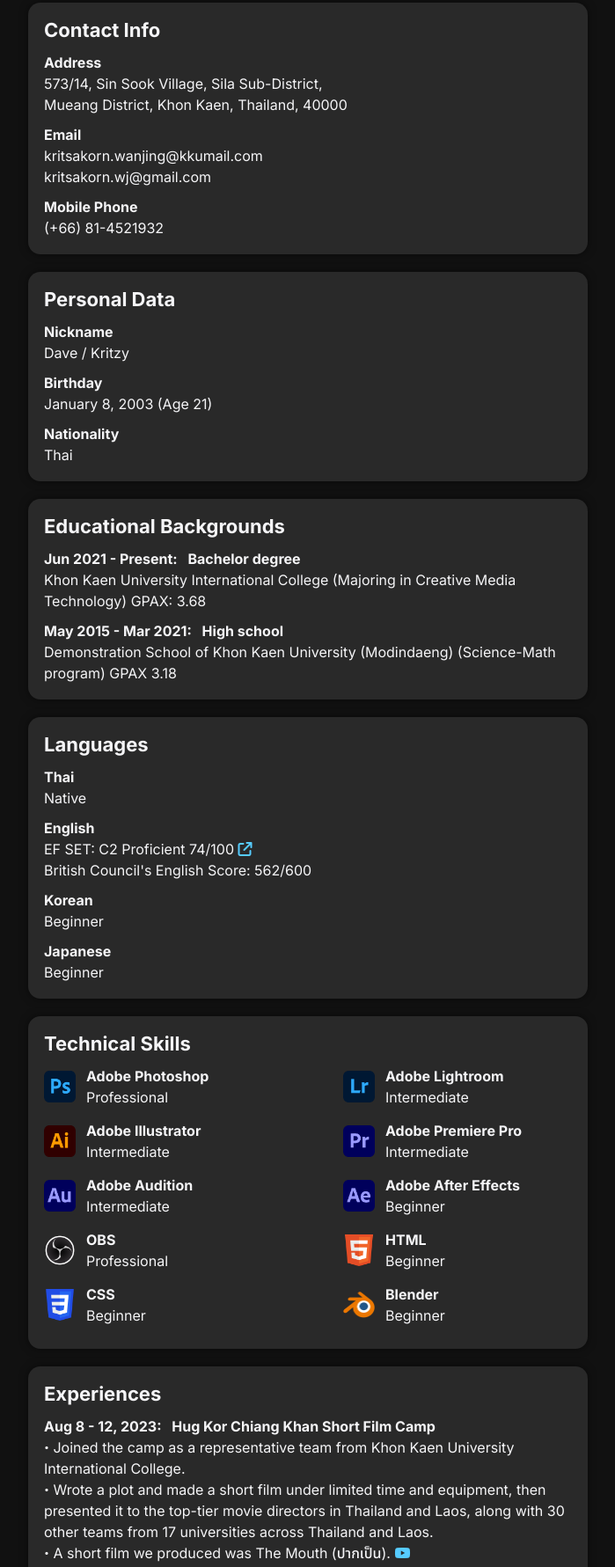
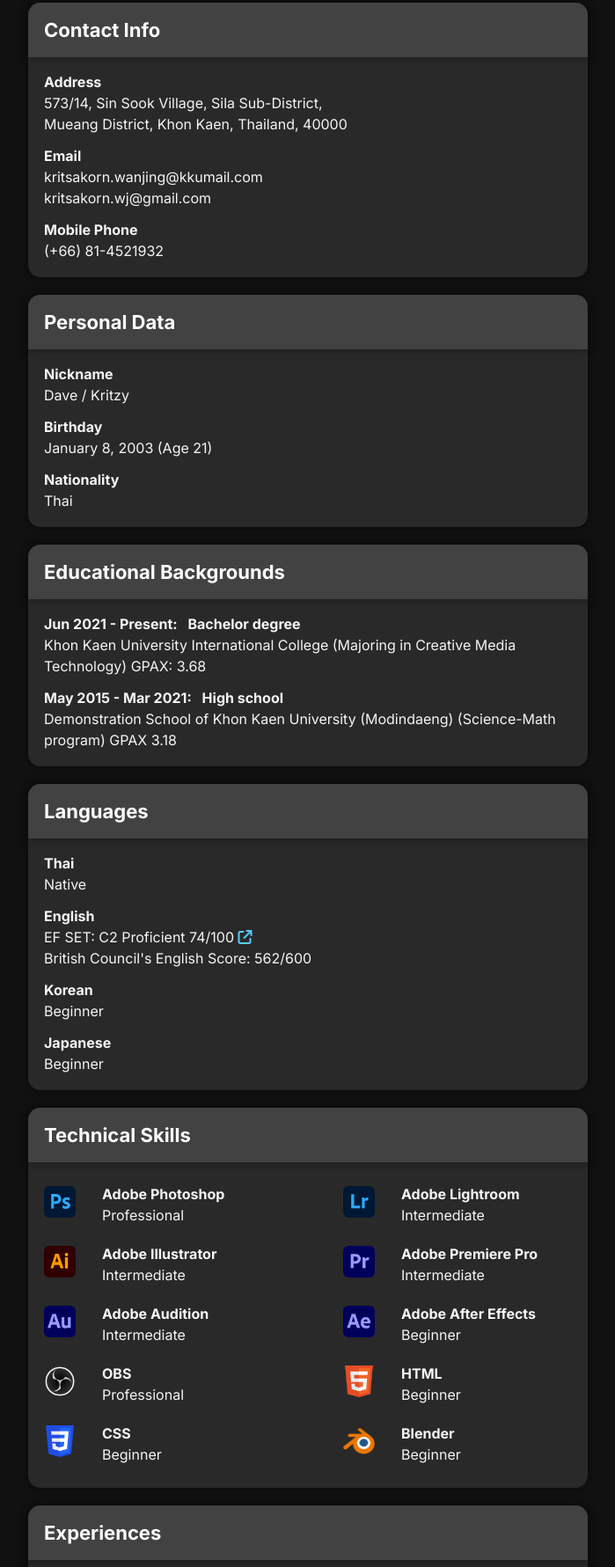
Before and after one commit to kritzy8/812003, a plain HTML site: page index.html in a window 1280 px wide. Shown: the part 1129-2910 px from the top of the page at 88% size, without its empty margins (290-989 px from the left). Drawn offline with Linux system fonts and the light colour scheme.

Commit message:
redesigned each block by added its head

```diff
--- a/index.css
+++ b/index.css
@@ -263,23 +263,72 @@
 .down-arrow {
   font-size: 22px;
 }
-.kz-info {
+.center-card {
   display: flex;
   justify-content: space-evenly;
 }
-.g-kz-info {
+.card {
   display: inline-block;
   background-color: #292929;
   box-shadow: 0px 0px 10px rgba(0, 0, 0, 0.5);
-  padding: 18px 18px 18px 18px;
+  padding: 0 0 18px;
   border-radius: 14px;
-  margin-bottom: 20px;
-  margin-left: 8px;
-  margin-right: 8px;
-  width: 600px;
+  margin: 0px 8px 20px 8px;
+  width: 636px;
 }
-.g-kz-info-end {
+.no-head {
+  padding-top: 18px;
+}
+.card-head {
+  padding: 18px 0 18px;
+  margin-bottom: 10px;
+  border-top-left-radius: 14px;
+  border-top-right-radius: 14px;
+  box-shadow: 0px 2px 10px rgba(0, 0, 0, 0.3);
+  background-color: #424242;
+}
+/*.c-h-contact {
+  background: #b355e0;
+  background: linear-gradient(90deg, #b355e0 0%, #dc7cf3 100%);
+}
+.c-h-personaldata {
+  background: #1a74f3;
+  background: linear-gradient(90deg, #1a74f3 0%, #2c8af5 100%);
+}
+.c-h-edu {
+  background: #44acf1;
+  background: linear-gradient(90deg, #44acf1 0%, #56ccff 100%);
+}
+.c-h-lang {
+  background: #46c55b;
+  background: linear-gradient(90deg, #46c55b 0%, #72cf6a 100%);
+}
+.c-h-techskill {
+  background: #e7ba04;
+  background: linear-gradient(90deg, #e7ba04 0%, #f0ba0a 100%);
+}
+.c-h-exp {
+  background: #f9681e;
+  background: linear-gradient(90deg, #f9681e 0%, #f86e38 100%);
+}
+.c-h-pw {
+  background: #fa1f39;
+  background: linear-gradient(90deg, #fa1f39 0%, #fd2e5b 100%);
+}
+.c-h-contribution {
+  background: #ff2775;
+  background: linear-gradient(90deg, #ff2775 0%, #ff378a 100%);
+}
+.c-h-project {
+  background: #7647e0;
+  background: linear-gradient(90deg, #7647e0 0%, #8954df 100%);
+}*/
+.card-end {
   margin-bottom: 0px;
+}
+.card-head-t {
+  margin: 0 0 0 18px;
+  color: #fbfbfb;
 }
 .profile-head-grid {
   display: flex;
@@ -293,6 +342,7 @@
   object-fit: cover;
   object-position: center;
   transition: all 200ms;
+  margin-left: 18px;
 }
 .profile-img:hover {
   transform: scale(1.05);
@@ -322,7 +372,8 @@
   font-size: 16px;
   line-height: 24px;
   text-decoration: none;
-  margin-bottom: 10px;
+  margin: 0 18px 0px 18px;
+  padding: 6px 0 6px;
 }
 .kz-info-data-th {
   font-family: Noto Sans Thai, Arial, sans-serif;
@@ -330,6 +381,12 @@
   font-size: 16px;
   color: #f5f5f7;
   text-decoration: none;
+}
+.divide-hr {
+  height: 1px;
+  background-color: #424242;
+  border-style: none;
+  margin: 6px 0 6px;
 }
 .data-link:link,
 .data-link:visited {
@@ -352,6 +409,8 @@
   font-size: 16px;
   line-height: 24px;
   color: #f5f5f7;
+  margin: 0 18px 0 18px;
+  padding-top: 6px;
 }
 .tech-skills-list {
   display: flex;
@@ -360,6 +419,8 @@
   align-content: space-between;
   column-gap: 30px;
   row-gap: 6px;
+  margin: 0px 18px 0 18px;
+  padding-top: 8px;
 }
 .technical-skills-list {
   display: flex;
--- a/index.html
+++ b/index.html
@@ -193,8 +193,8 @@
       >
       <a href="#kz-info"><i class="down-arrow fa-solid fa-chevron-down"></i></a>
     </section>
-    <section id="kz-info" class="kz-info" style="margin-top: 50px">
-      <div class="g-kz-info">
+    <section id="kz-info" class="center-card" style="margin-top: 50px">
+      <div class="card no-head">
         <div class="profile-head-grid">
           <img src="img/me/kz8.png" class="profile-img" />
           <div class="g-profile-name">
@@ -208,10 +208,11 @@
         </div>
       </div>
     </section>
-    <section class="kz-info" id="contact-info">
-      <div class="g-kz-info">
-        <div>
-          <h2>Contact Info</h2>
+    <section class="center-card" id="contact-info">
+      <div class="card">
+        <div class="card-head c-h-contact">
+          <h2 class="card-head-t">Contact Info</h2>
+        </div>
         <span class="kz-info-data">
           <h3>Address</h3>
           573/14, Sin Sook Village, Sila Sub-District,<br />
@@ -226,12 +227,12 @@
           (+66) 81-4521932</span
         >
       </div>
+    </section>
+    <section class="center-card" id="personal-data">
+      <div class="card">
+        <div class="card-head c-h-personaldata">
+          <h2 class="card-head-t">Personal Data</h2>
         </div>
-    </section>
-    <section class="kz-info" id="personal-data">
-      <div class="g-kz-info">
-        <div>
-          <h2>Personal Data</h2>
         <span class="kz-info-data"
           ><h3>Nickname</h3>
           Dave / Kritzy</span
@@ -245,16 +246,16 @@
           Thai</span
         >
       </div>
+    </section>
+    <section class="center-card" id="education">
+      <div class="card">
+        <div class="card-head c-h-edu">
+          <h2 class="card-head-t">Educational Backgrounds</h2>
         </div>
-    </section>
-    <section class="kz-info" id="education">
-      <div class="g-kz-info">
-        <div>
-          <h2>Educational Backgrounds</h2>
         <span class="kz-info-data"
           ><h3>Jun 2021 - Present: &ensp;Bachelor degree</h3>
-            Khon Kaen University International College (Majoring in Creative
-            Media Technology) GPAX: 3.68</span
+          Khon Kaen University International College (Majoring in Creative Media
+          Technology) GPAX: 3.68</span
         >
         <span class="kz-info-data-end"
           ><h3>May 2015 - Mar 2021: &ensp;High school</h3>
@@ -262,12 +263,12 @@
           (Science-Math program) GPAX 3.18</span
         >
       </div>
+    </section>
+    <section class="center-card" id="languages">
+      <div class="card">
+        <div class="card-head c-h-lang">
+          <h2 class="card-head-t">Languages</h2>
         </div>
-    </section>
-    <section class="kz-info" id="languages">
-      <div class="g-kz-info">
-        <div>
-          <h2>Languages</h2>
         <span class="kz-info-data"
           ><h3>Thai</h3>
           Native</span
@@ -289,12 +290,12 @@
           Beginner</span
         >
       </div>
+    </section>
+    <section class="center-card" id="technical-skills">
+      <div class="card">
+        <div class="card-head c-h-techskill">
+          <h2 class="card-head-t">Technical Skills</h2>
         </div>
-    </section>
-    <section class="kz-info" id="technical-skills">
-      <div class="g-kz-info">
-        <div>
-          <h2>Technical Skills</h2>
         <div class="tech-skills-list">
           <div class="technical-skills-list">
             <img src="/img/elements/logo/ps.png" class="program-icon" />
@@ -368,16 +369,14 @@
           </div>
         </div>
       </div>
+    </section>
+    <section class="center-card" id="experiences">
+      <div class="card">
+        <div class="card-head c-h-exp">
+          <h2 class="card-head-t">Experiences</h2>
         </div>
-    </section>
-    <section class="kz-info" id="experiences">
-      <div class="g-kz-info">
-        <div>
-          <h2>Experiences</h2>
         <span class="kz-info-data"
-            ><h3>
-              Aug 8 - 12, 2023: &ensp;Hug Kor Chiang Khan Short Film Camp
-            </h3>
+          ><h3>Aug 8 - 12, 2023: &ensp;Hug Kor Chiang Khan Short Film Camp</h3>
           <span class="big-dot">·</span> Joined the camp as a representative
           team from Khon Kaen University International College.<br /><span
             class="big-dot"
@@ -387,12 +386,9 @@
           then presented it to the top-tier movie directors in Thailand and
           Laos, along with 30 other teams from 17 universities across Thailand
           and Laos.<br />
-            <span class="big-dot">·</span> A short film we produced was The
-            Mouth (<span class="kz-info-data-th">ปากเป็น</span>).
-            <a
-              href="https://www.youtube.com/watch?v=_aIYBzz7DbM"
-              target="_blank"
-            >
+          <span class="big-dot">·</span> A short film we produced was The Mouth
+          (<span class="kz-info-data-th">ปากเป็น</span>).
+          <a href="https://www.youtube.com/watch?v=_aIYBzz7DbM" target="_blank">
             <i class="fa-brands fa-youtube"></i></a
           ><br />
         </span>
@@ -403,8 +399,8 @@
           </h3>
           <span class="big-dot">·</span> Designed a poster, a livestream
           element, and a social media post. <br />
-            <span class="big-dot">·</span> Used OBS to livestream the
-            competition for each game contest. <br />
+          <span class="big-dot">·</span> Used OBS to livestream the competition
+          for each game contest. <br />
           <span class="big-dot">·</span> Written contest rules for Minecraft
           Ultra Hardcore and Build Battle.</span
         >
@@ -417,8 +413,8 @@
           science show competitions.
           <br />
           <span class="big-dot">·</span> Be a coach for the students who
-            attended the competition.<br /><span class="big-dot">·</span> Design
-            a prop and chart to use with the show.</span
+          attended the competition.<br /><span class="big-dot">·</span> Design a
+          prop and chart to use with the show.</span
         >
         <span class="kz-info-data"
           ><h3>
@@ -431,8 +427,8 @@
             >·</span
           >
           Designed a poster, a tote bag, a livestream element, and a social
-            media post. <br /><span class="big-dot">·</span> Helped the
-            president of the department lead the team.</span
+          media post. <br /><span class="big-dot">·</span> Helped the president
+          of the department lead the team.</span
         >
         <span class="kz-info-data-end"
           ><h3>
@@ -444,16 +440,16 @@
             class="big-dot"
             >·</span
           >
-            Helper of the secretary of the student council between Aug 2018 -
-            Mar 2019.</span
+          Helper of the secretary of the student council between Aug 2018 - Mar
+          2019.</span
         >
       </div>
+    </section>
+    <section class="center-card" id="previous-works">
+      <div class="card">
+        <div class="card-head c-h-pw">
+          <h2 class="card-head-t">Previous Works</h2>
         </div>
-    </section>
-    <section class="kz-info" id="previous-works">
-      <div class="g-kz-info">
-        <div>
-          <h2>Previous Works</h2>
         <span class="kz-info-data"
           ><h3>
             May 15, 2024: &ensp;The Beauty of Mortality: Embalming Artistry
@@ -580,8 +576,8 @@
               <i class="fa-brands fa-youtube"></i
             ></a>
           </h3>
-            Co-director, co-script writer, side character, co-videographer,
-            video editor, and co-visual effect.</span
+          Co-director, co-script writer, side character, co-videographer, video
+          editor, and co-visual effect.</span
         >
         <span class="kz-info-data"
           ><h3>
@@ -668,12 +664,17 @@
           Director, co-script writer, and video editor.</span
         >
       </div>
+    </section>
+    <section class="center-card" id="contributions">
+      <div class="card">
+        <div class="card-head c-h-contribution">
+          <h2 class="card-head-t">Contributions</h2>
         </div>
-    </section>
-    <section class="kz-info" id="contributions">
-      <div class="g-kz-info">
-        <div>
-          <h2>Contributions</h2>
+        <span class="kz-info-data"
+          ><h3>May 18, 2024: &ensp;KKUIC Open House 2024</h3>
+          <span class="big-dot">·</span> Co-host of the Creative Media
+          Technology major workshop.</span
+        >
         <span class="kz-info-data"
           ><h3>Nov 7, 2023: &ensp;KKUIC Open House 2023</h3>
           <span class="big-dot">·</span> Speaker of the Creative Media
@@ -681,7 +682,7 @@
         >
         <span class="kz-info-data"
           ><h3>Feb 12, 2023: &ensp;KKUIC Open House</h3>
-            <span class="big-dot">·</span> Speaker of the Communication Arts
+          <span class="big-dot">·</span> Co-host of the Communication Arts
           Division workshop.</span
         >
         <span class="kz-info-data"
@@ -705,8 +706,8 @@
             ></a>
           </h3>
           <span class="big-dot">·</span> Used Photoshop, Illustrator, and
-            administration skills to create and maintain an online method to
-            study during the pandemic.
+          administration skills to create and maintain an online method to study
+          during the pandemic.
         </span>
         <span class="kz-info-data-end"
           ><h3>
@@ -722,12 +723,12 @@
           than 140 edits</span
         >
       </div>
+    </section>
+    <section class="center-card" id="projects">
+      <div class="card card-end">
+        <div class="card-head c-h-project">
+          <h2 class="card-head-t">Personal Projects</h2>
         </div>
-    </section>
-    <section class="kz-info" id="projects">
-      <div class="g-kz-info g-kz-info-end">
-        <div>
-          <h2>Personal Projects</h2>
         <span class="kz-info-data"
           ><h3>
             Nov 2023 - Present: &ensp;EWEW EUEU
@@ -774,7 +775,6 @@
           governing, creating brand identities, and visual design.</span
         >
       </div>
-      </div>
     </section>
     <section id="resume" class="g-bh">
       <a
--- a/index_th.css
+++ b/index_th.css
@@ -72,7 +72,7 @@
   margin-bottom: 80px;
 }
 .profile-name,
-.kz-info-head,
+.card-head-t,
 .kz-info-data,
 .smalltext,
 .bigtext {
@@ -80,7 +80,7 @@
   color: #f5f5f7;
 }
 .profile-name.th,
-.kz-info-head.th,
+.card-head-t.th,
 .kz-info-data.th,
 .kz-info-data-end.th,
 .kz-info-data-nm.th,
@@ -285,26 +285,74 @@
 .down-arrow {
   font-size: 22px;
 }
-.kz-info {
+.center-card {
   display: flex;
   justify-content: space-evenly;
 }
-.g-kz-info {
+.card {
   display: inline-block;
   background-color: #292929;
   box-shadow: 0px 0px 10px rgba(0, 0, 0, 0.5);
+  padding: 0 0 18px;
+  border-radius: 14px;
+  margin: 0px 8px 20px 8px;
+  width: 636px;
+}
+.no-head {
   padding-top: 18px;
-  padding-bottom: 18px;
-  padding-left: 18px;
-  padding-right: 18px;
-  border-radius: 14px;
-  margin-bottom: 20px;
-  margin-left: 8px;
-  margin-right: 8px;
-  width: 600px;
 }
-.g-kz-info-end {
+.card-head {
+  padding: 16px 0 16px;
+  margin-bottom: 10px;
+  border-top-left-radius: 14px;
+  border-top-right-radius: 14px;
+  box-shadow: 0px 2px 10px rgba(0, 0, 0, 0.3);
+  background-color: #424242;
+}
+/*.c-h-contact {
+  background: #b355e0;
+  background: linear-gradient(90deg, #b355e0 0%, #dc7cf3 100%);
+}
+.c-h-personaldata {
+  background: #1a74f3;
+  background: linear-gradient(90deg, #1a74f3 0%, #2c8af5 100%);
+}
+.c-h-edu {
+  background: #44acf1;
+  background: linear-gradient(90deg, #44acf1 0%, #56ccff 100%);
+}
+.c-h-lang {
+  background: #46c55b;
+  background: linear-gradient(90deg, #46c55b 0%, #72cf6a 100%);
+}
+.c-h-techskill {
+  background: #e7ba04;
+  background: linear-gradient(90deg, #e7ba04 0%, #f0ba0a 100%);
+}
+.c-h-exp {
+  background: #f9681e;
+  background: linear-gradient(90deg, #f9681e 0%, #f86e38 100%);
+}
+.c-h-pw {
+  background: #fa1f39;
+  background: linear-gradient(90deg, #fa1f39 0%, #fd2e5b 100%);
+}
+.c-h-contribution {
+  background: #ff2775;
+  background: linear-gradient(90deg, #ff2775 0%, #ff378a 100%);
+}
+.c-h-project {
+  background: #7647e0;
+  background: linear-gradient(90deg, #7647e0 0%, #8954df 100%);
+}*/
+.card-end {
   margin-bottom: 0px;
+}
+.card-head-t {
+  margin: 0 0 0 18px;
+  color: #fbfbfb;
+  font-weight: 700;
+  font-size: 22px;
 }
 .profile-head-grid {
   display: flex;
@@ -318,6 +366,7 @@
   object-fit: cover;
   object-position: center;
   transition: all 200ms;
+  margin-left: 18px;
 }
 .profile-img:hover {
   transform: scale(1.05);
@@ -341,18 +390,19 @@
   color: #86868b;
   margin-left: 20px;
 }
-.kz-info-head {
-  display: block;
-  font-weight: 700;
-  font-size: 22px;
-  margin-bottom: 10px;
-}
 .kz-info-data {
   display: block;
   font-weight: 400;
   font-size: 16px;
   text-decoration: none;
-  margin-bottom: 8px;
+  margin: 0 18px 0px 18px;
+  padding: 6px 0 6px;
+}
+.divide-hr {
+  height: 1px;
+  background-color: #424242;
+  border-style: none;
+  margin: 6px 0 6px;
 }
 .data-link:link,
 .data-link:visited {
@@ -377,6 +427,8 @@
   font-weight: 400;
   font-size: 16px;
   color: #f5f5f7;
+  margin: 0 18px 0 18px;
+  padding-top: 6px;
 }
 .tech-skills-list {
   display: flex;
@@ -385,6 +437,8 @@
   align-content: space-between;
   column-gap: 30px;
   row-gap: 6px;
+  margin: 0px 18px 0 18px;
+  padding-top: 8px;
 }
 .technical-skills-list {
   display: flex;
@@ -434,7 +488,7 @@
 }
 @media all and (max-width: 500px) {
   .profile-name,
-  .kz-info-head {
+  .card-head-t {
     font-size: 32px;
   }
   .info-data-sh {
@@ -465,7 +519,7 @@
 }
 @media all and (max-width: 400px) {
   .profile-name,
-  .kz-info-head {
+  .card-head-t {
     font-size: 28px;
   }
   .bigtext,
```
Also changed, not shown: index_th.html (+64 -69 lines). Lines whose indentation alone changed are shown as unchanged.
